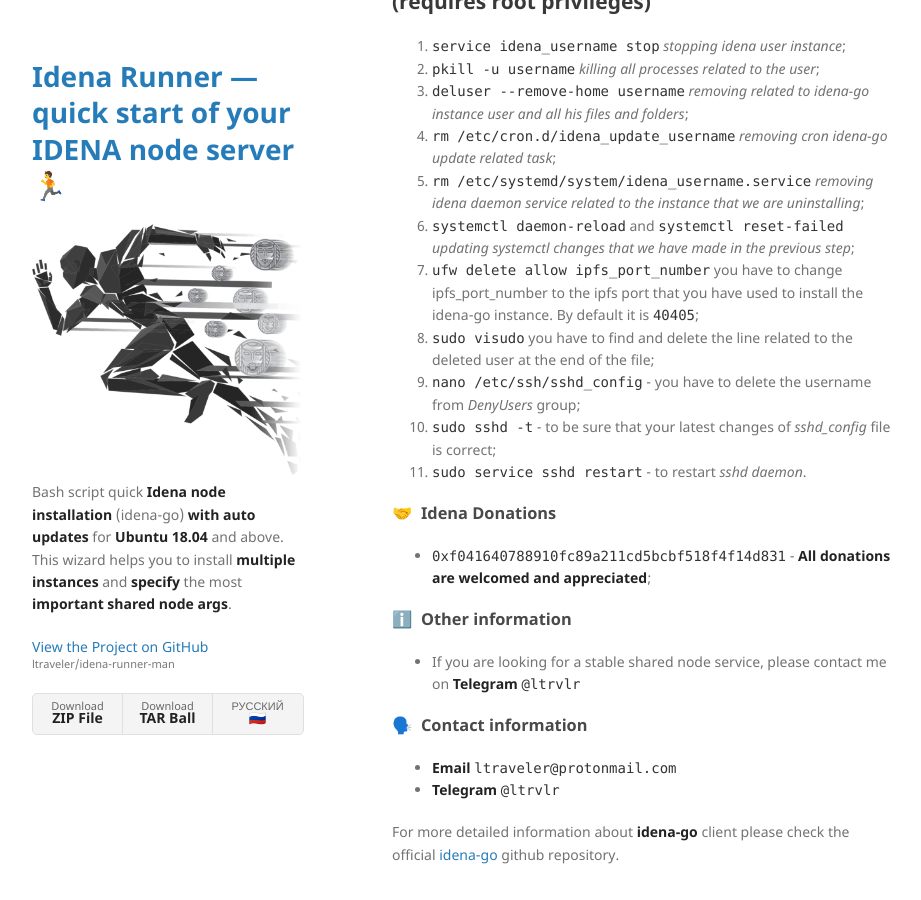
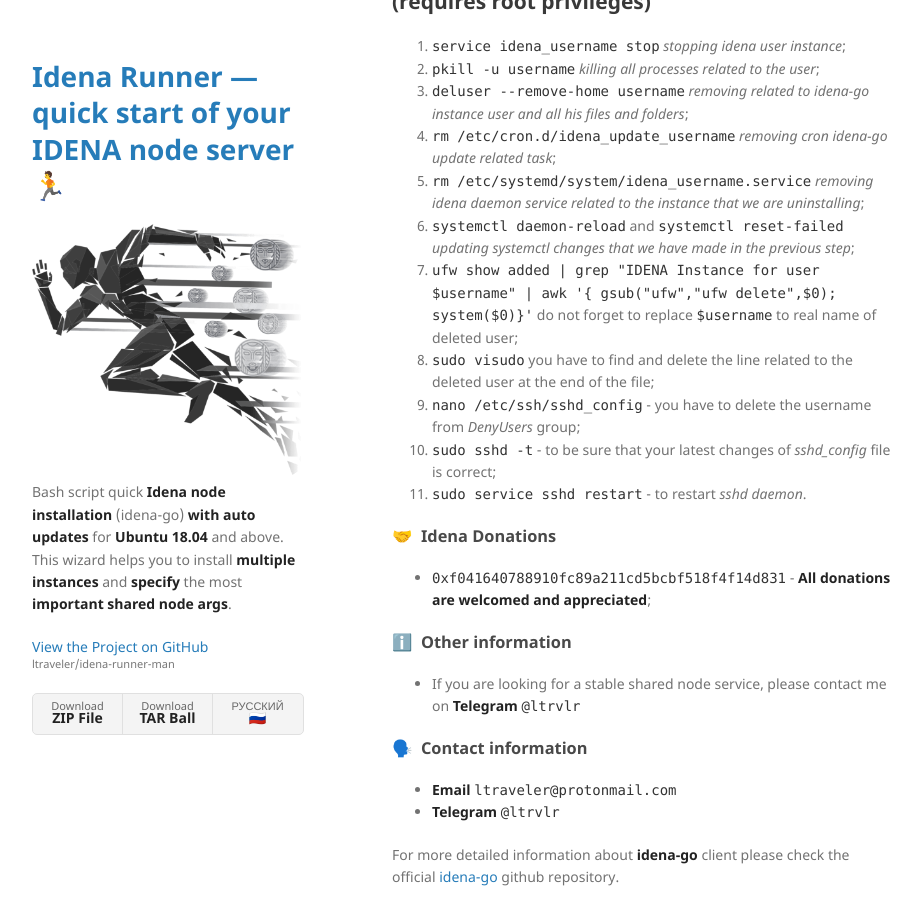
Before and after one commit to ltraveler/idena-runner-man, a Jekyll site: the page built from index.md, in a window 1280 px wide and 900 px high, scrolled down 3265 px. Shown: the whole window, without its empty margins (178-1099 px from the left). Built offline with Jekyll 4.4.1, drawn with Linux system fonts in a browser that asks for light colours.

Commit message:
Update index.md

```diff
--- a/index.md
+++ b/index.md
@@ -115,7 +115,7 @@
 4. `rm /etc/cron.d/idena_update_username` _removing cron idena-go update related task_;
 5. `rm /etc/systemd/system/idena_username.service` _removing idena daemon service related to the instance that we are uninstalling_;
 6. `systemctl daemon-reload` and `systemctl reset-failed` _updating systemctl changes that we have made in the previous step_;
-7. `ufw delete allow ipfs_port_number` you have to change ipfs_port_number to the ipfs port that you have used to install the idena-go instance. By default it is `40405`;
+7. `ufw show added | grep "IDENA Instance for user $username" | awk '{ gsub("ufw","ufw delete",$0); system($0)}'` do not forget to replace `$username` to real name of deleted user;
 8. `sudo visudo` you have to find and delete the line related to the deleted user at the end of the file;
 9. `nano /etc/ssh/sshd_config` - you have to delete the username from _DenyUsers_ group;
 10. `sudo sshd -t` - to be sure that your latest changes of _sshd_config_ file is correct;
```
